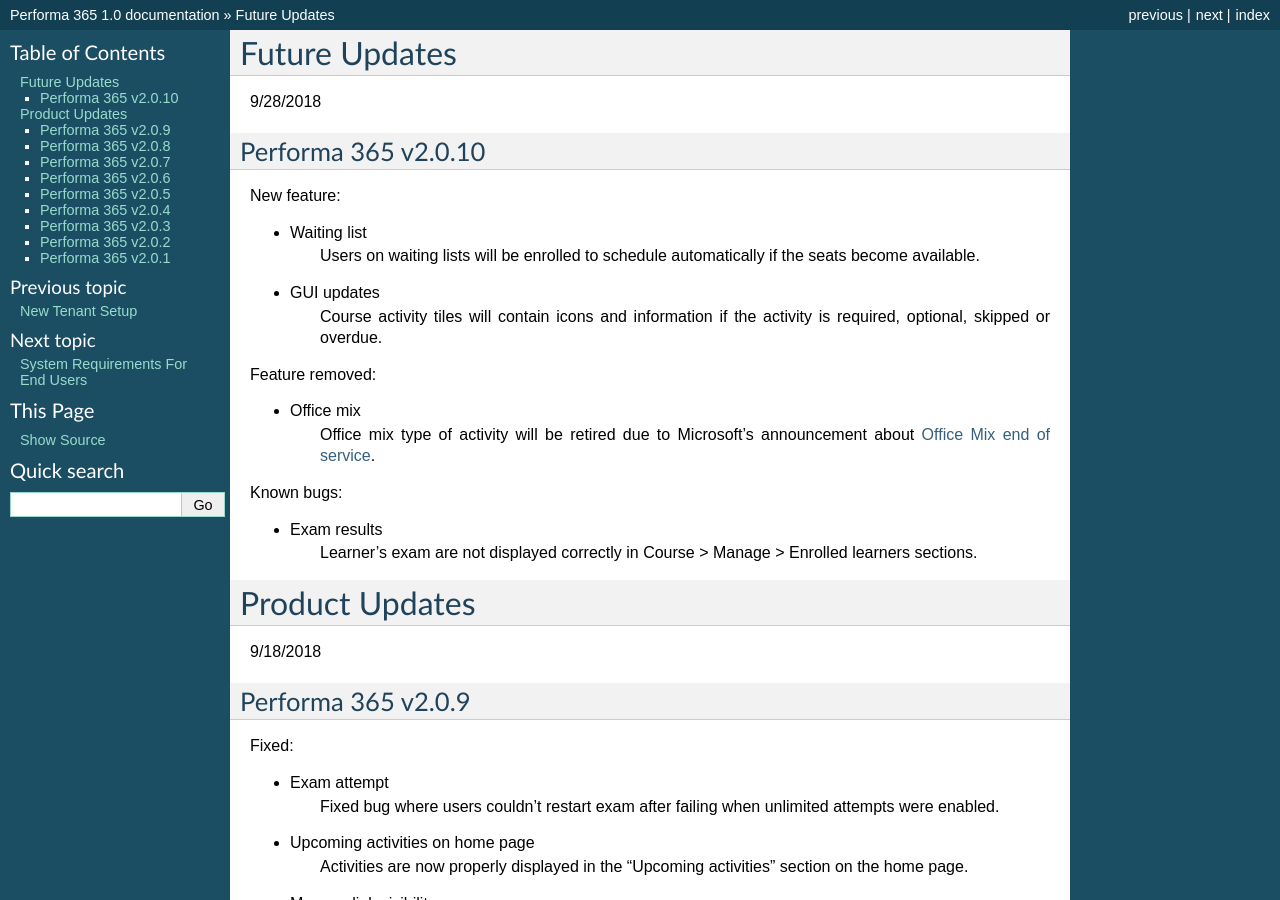
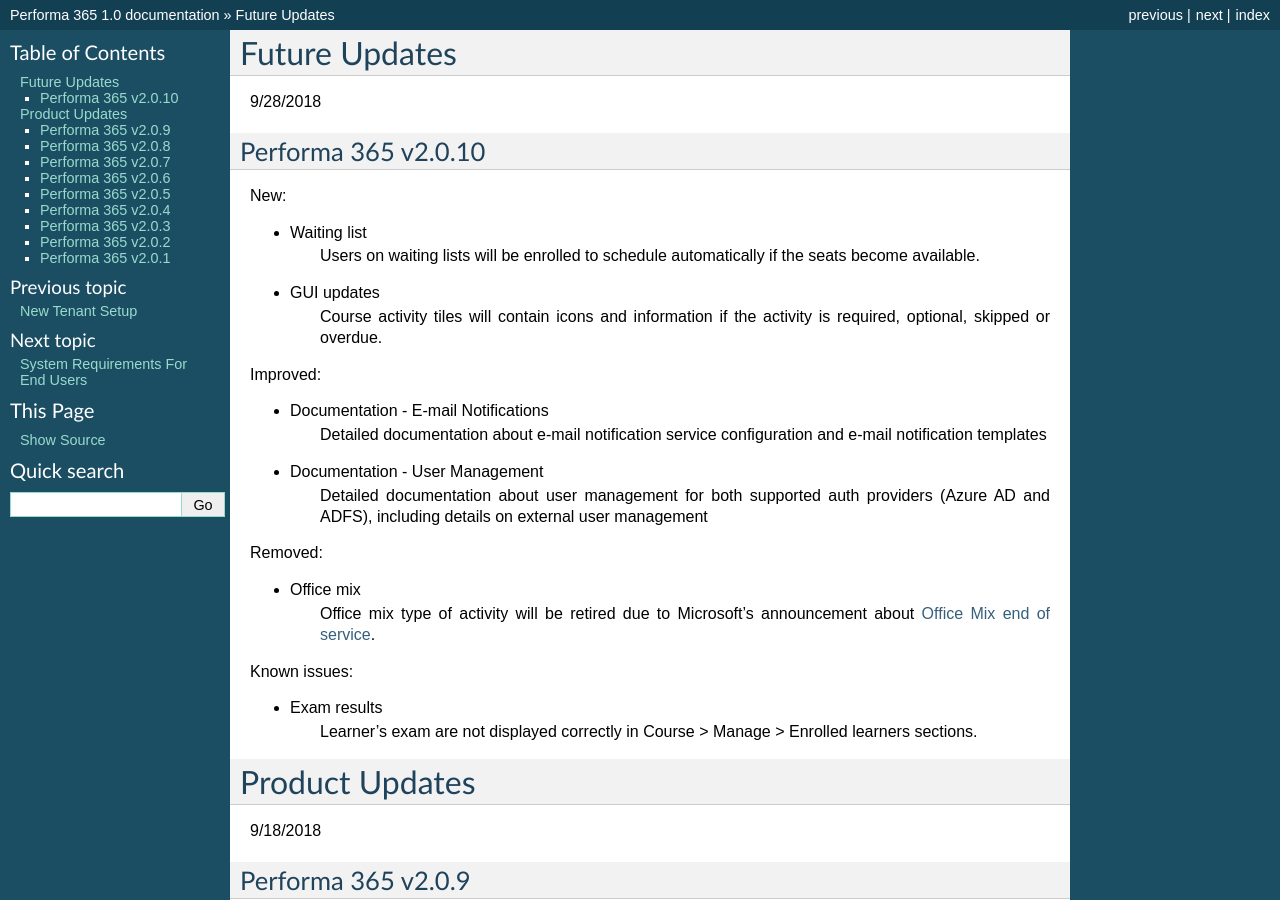
Before and after one commit to pslisko/performa365docs, a Sphinx documentation site: the page built from docs/general/product_updates.rst, in a window 1280 px wide and 900 px high. Built offline with Sphinx 7.4.7, drawn with Linux system fonts in a browser that asks for light colours; pages that are not in the unit, such as notebooks, are missing from menus.

Commit message:
Update product_updates.rst

```diff
--- a/docs/general/product_updates.rst
+++ b/docs/general/product_updates.rst
@@ -8,7 +8,7 @@
 Performa 365 v2.0.10
 ^^^^^^^^^^^^^^^^^^^^^^^^^^^^
 
-New feature:
+New:
 
 * Waiting list
    Users on waiting lists will be enrolled to schedule automatically if the seats become available.
@@ -17,12 +17,22 @@
    Course activity tiles will contain icons and information if the activity is required, optional, skipped or overdue.
 
 
-Feature removed:
+Improved:
+
+* Documentation - E-mail Notifications
+   Detailed documentation about e-mail notification service configuration and e-mail notification templates
+
+* Documentation - User Management
+   Detailed documentation about user management for both supported auth providers (Azure AD and ADFS), including details on external user management
+
+
+Removed:
 
 * Office mix
    Office mix type of activity will be retired due to Microsoft's announcement about  `Office Mix end of service <https://support.office.com/en-us/article/important-information-about-office-mix-preview-end-of-service-c1c04f84-a7bb-4602-9645-258017155258>`_.
 
-Known bugs:
+
+Known issues:
 
 * Exam results
    Learner's exam are not displayed correctly in Course > Manage > Enrolled learners sections.
```
